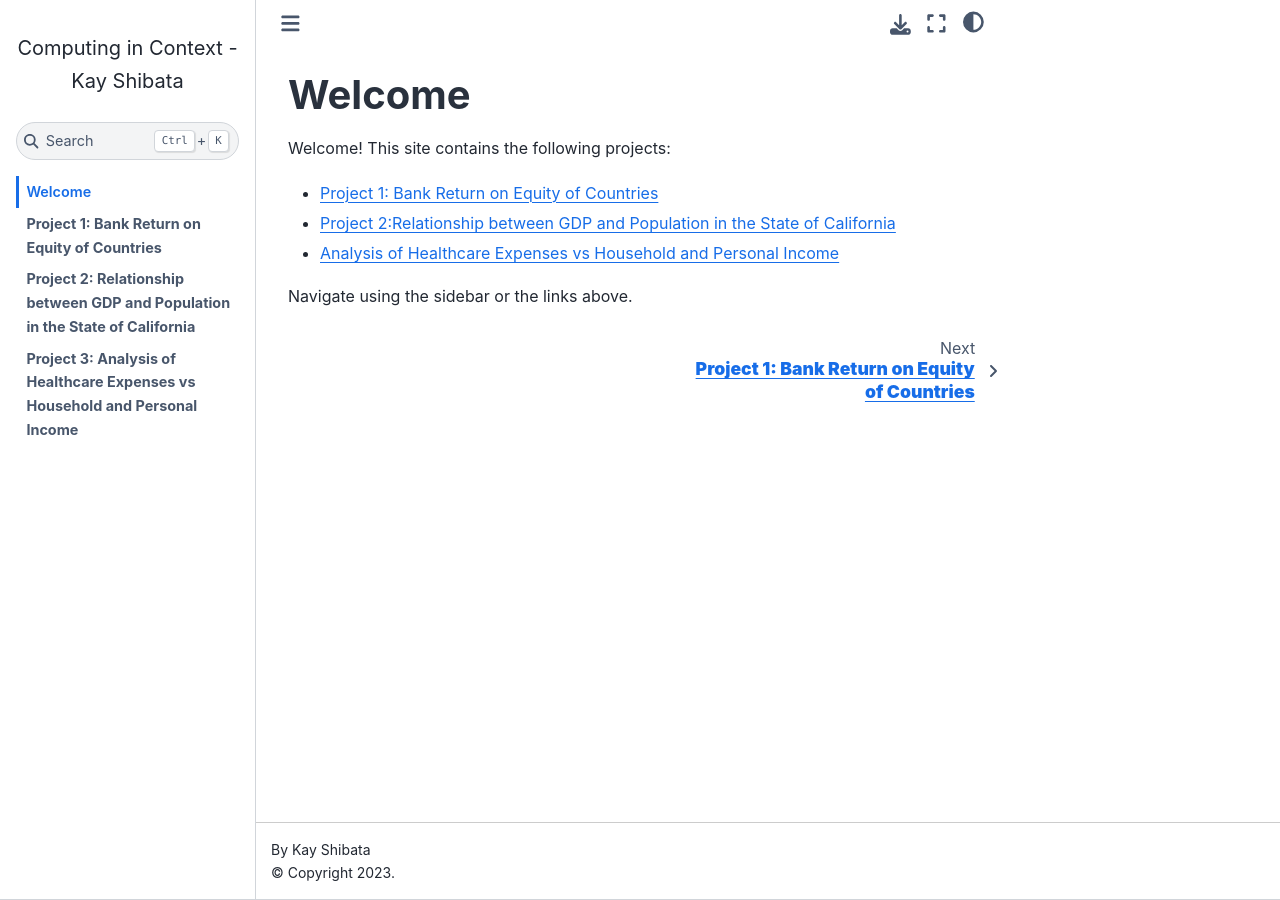
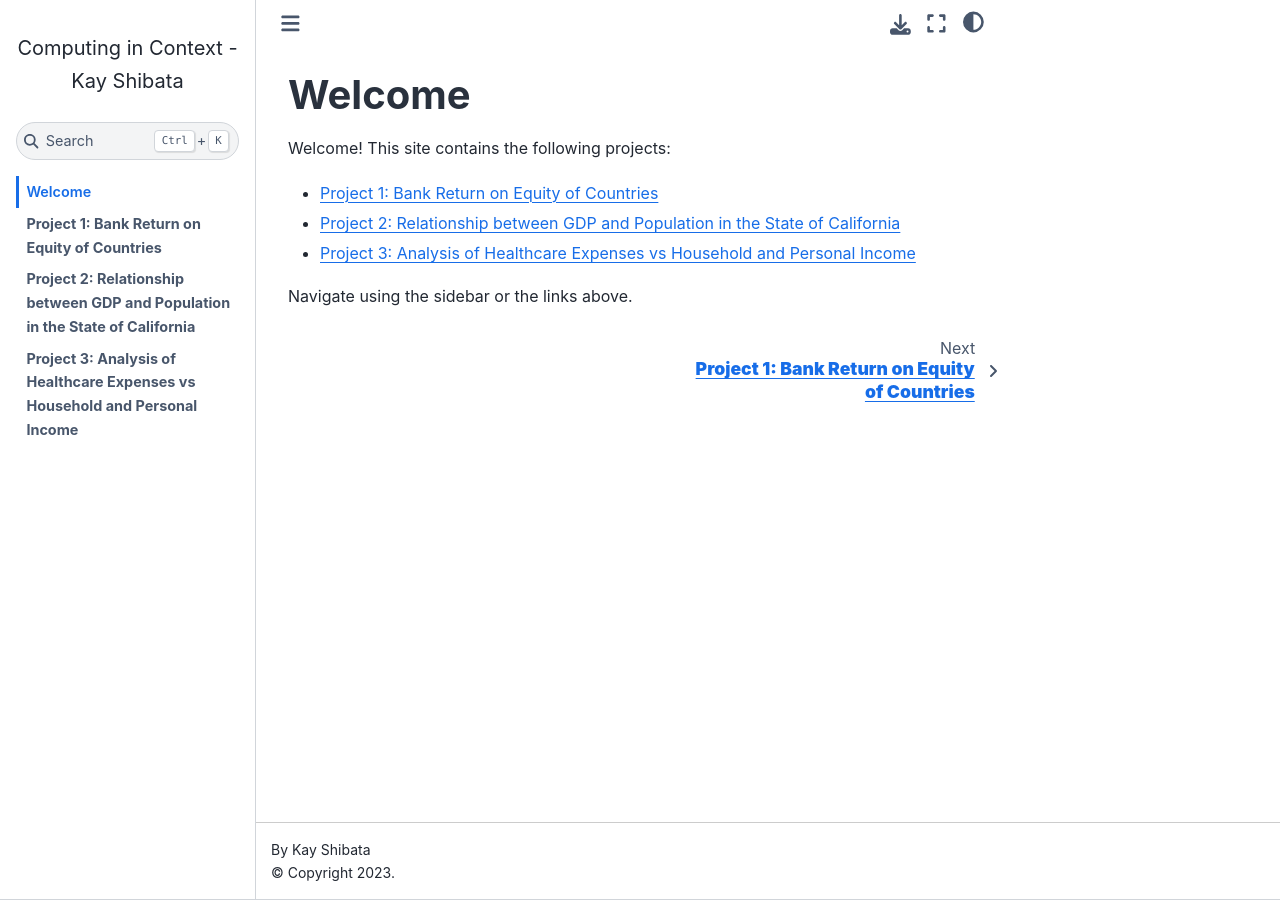
Before and after one commit to Kay92515/project-3, a Jupyter Book: the page built from index.md, in a window 1280 px wide. Built offline with Jupyter Book 1.0.4 settings and Sphinx 7.4.7 and the Sphinx Book theme 1.1.4, drawn with Linux system fonts in a browser that asks for light colours; comment, search, counter and statistics services are not loaded.

Commit message:
Add files via upload

```diff
--- a/index.md
+++ b/index.md
@@ -3,7 +3,7 @@
 Welcome! This site contains the following projects:
 
 - [Project 1: Bank Return on Equity of Countries](project_1.ipynb)
-- [Project 2:Relationship between GDP and Population in the State of California](project_2.ipynb)
-- [Analysis of Healthcare Expenses vs Household and Personal Income](project_3.ipynb)
+- [Project 2: Relationship between GDP and Population in the State of California](project_2.ipynb)
+- [Project 3: Analysis of Healthcare Expenses vs Household and Personal Income](project_3.ipynb)
 
 Navigate using the sidebar or the links above.
```
